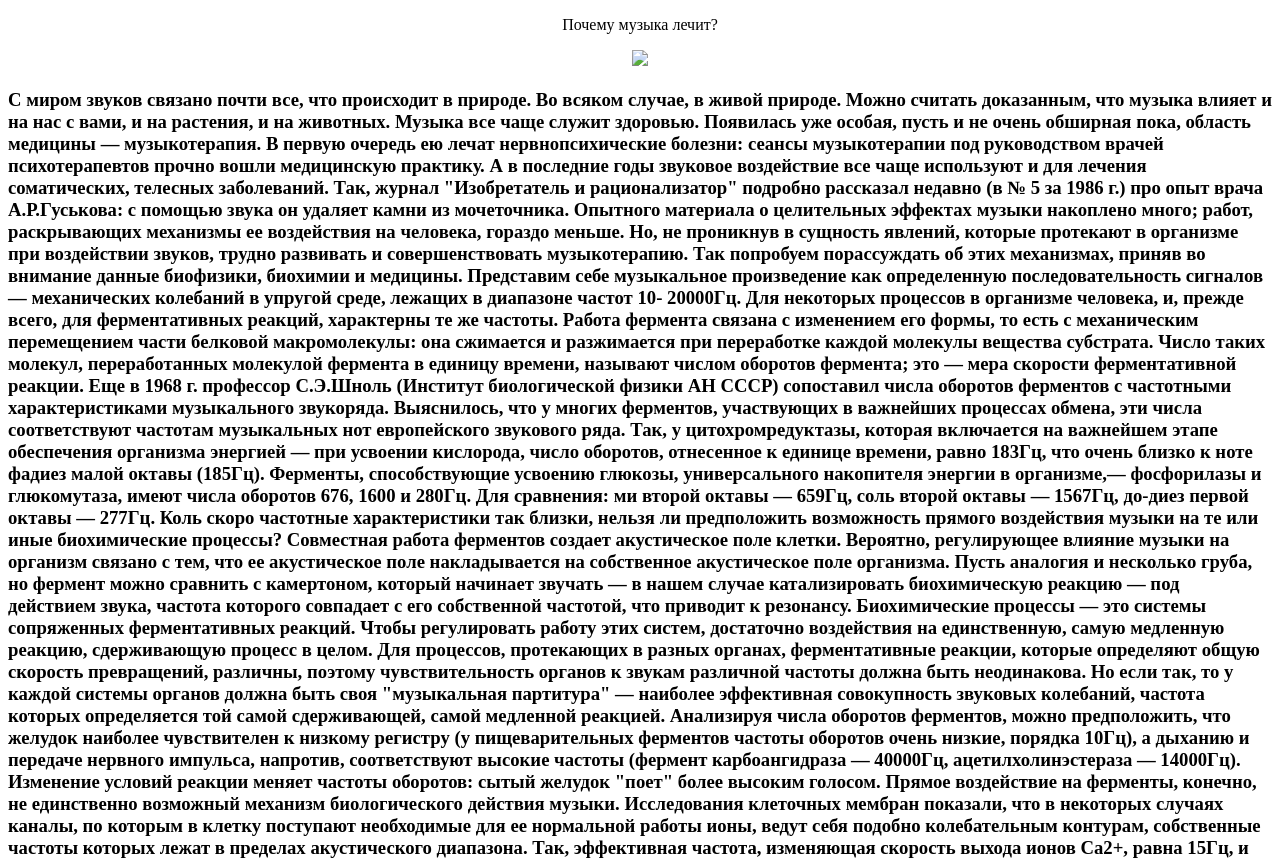
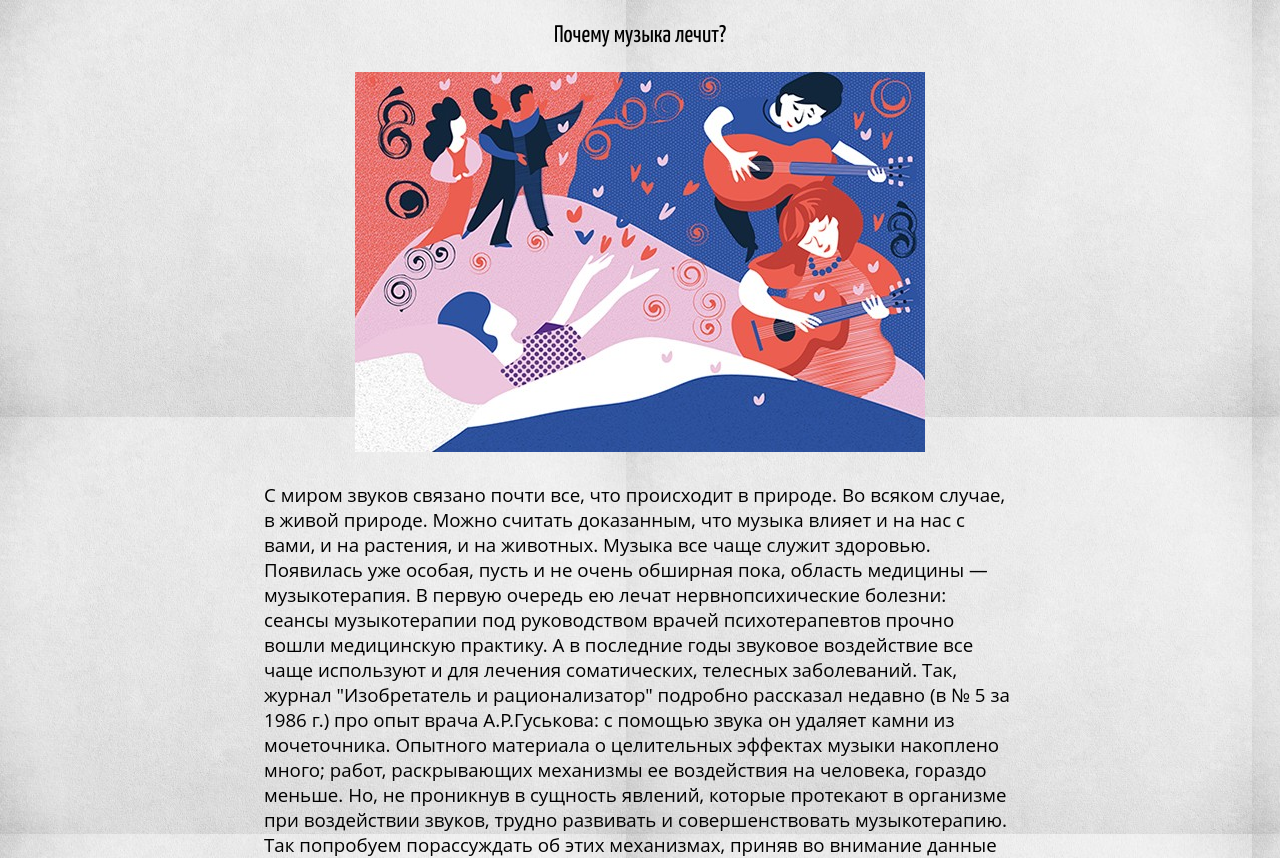
Before and after one commit to io-qar/coursework, a plain HTML site: page HTMLs/article1.html in a window 1280 px wide. Shown: the top 858 px of the page. Drawn offline with nearby package versions, Linux system fonts and the light colour scheme.

Commit message:
Update article1.html

```diff
--- a/HTMLs/article1.html
+++ b/HTMLs/article1.html
@@ -5,12 +5,12 @@
         <link rel="preconnect" href="https://fonts.gstatic.com">
         <link href="https://fonts.googleapis.com/css2?family=Yanone+Kaffeesatz&display=swap" rel="stylesheet">
         <script type="text/javascript" src="https://yastatic.net/jquery/2.1.3/jquery.min.js"></script>
-        <script type="text/javascript" src="HTMLs\buttonup.js"></script>
-        <link rel="stylesheet" href="HTMLs\styles.css">
+        <script type="text/javascript" src="\buttonup.js"></script>
+        <link rel="stylesheet" href="\styles.css">
     </head>
     <body>
         <p align="center">Почему музыка лечит?</p>
-        <p align="center"><img src="HTMLs\musicheal.jpg"></p>
+        <p align="center"><img src="\musicheal.jpg"></p>
         <h3>
             С миром звуков связано почти все, что происходит в природе. Во всяком случае, в живой природе.
             Можно считать доказанным, что музыка влияет и на нас с вами, и на растения, и на животных.
```
